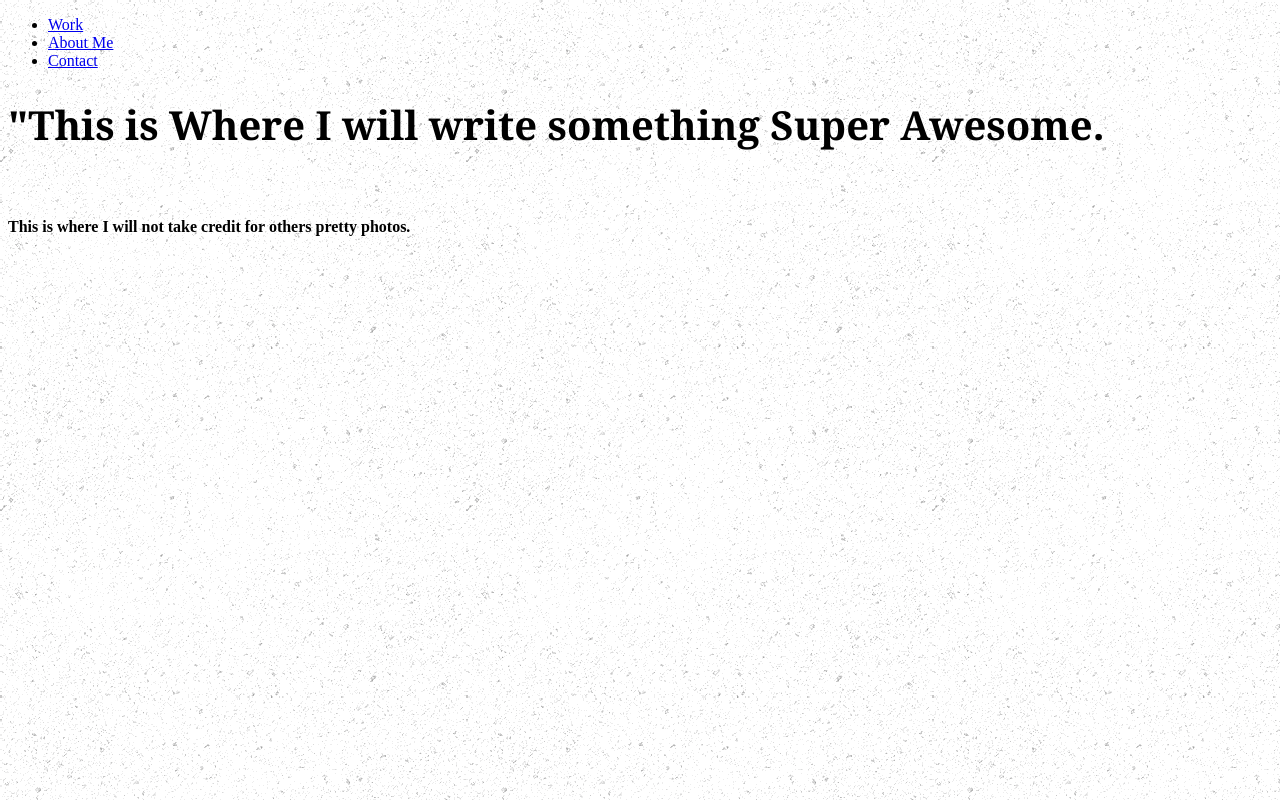
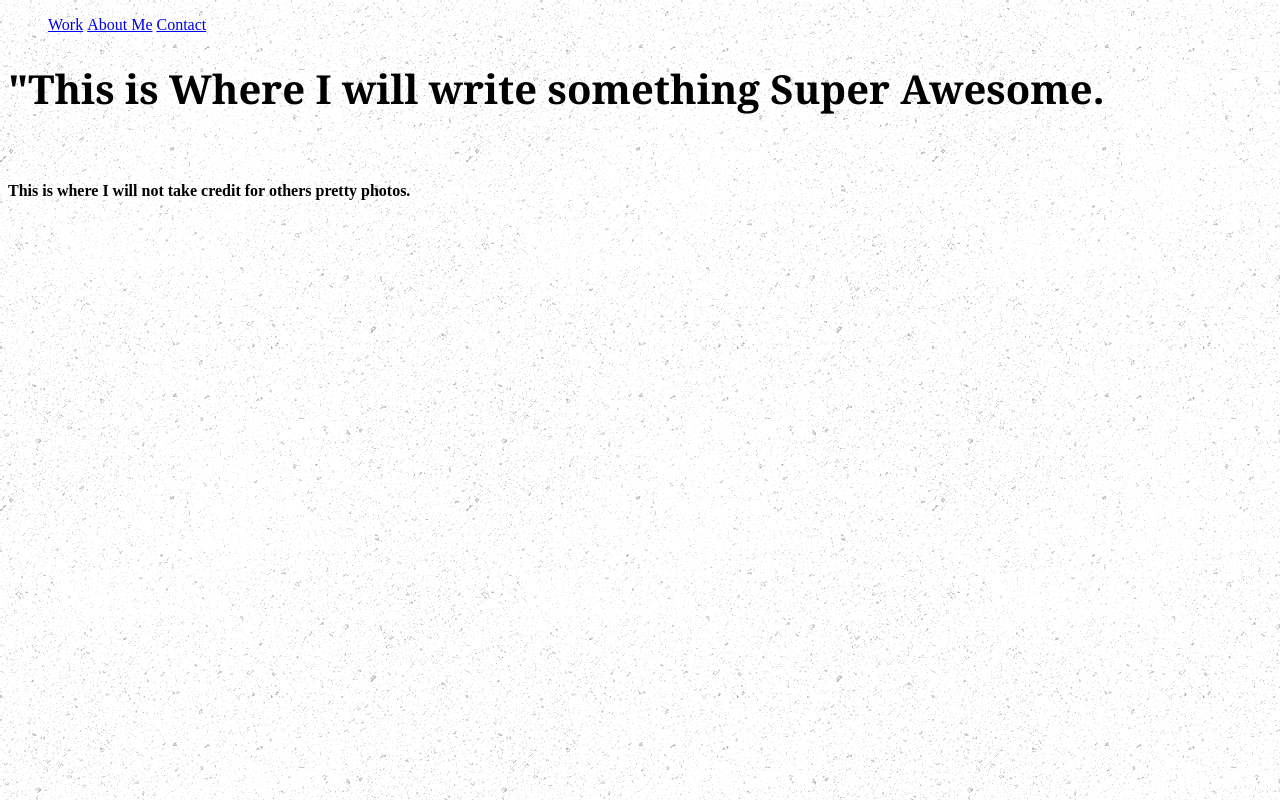
Before and after one commit to emteague27/portfolio_website, a plain HTML site: page index.html in a window 1280 px wide. Drawn offline with Linux system fonts and the light colour scheme.

Commit message:
Nav Bar links to Inline.

```diff
--- a/style.css
+++ b/style.css
@@ -6,3 +6,15 @@ h1 {
 	font-family: 'Lucida Bright', Georgia, serif;
 	font-size: 40px;
 }
+
+li {
+	display: inline;
+}
+
+a:link {
+	list-style-type: none;
+}
+
+a:hover {
+	list-style-type: underline;
+}
```
